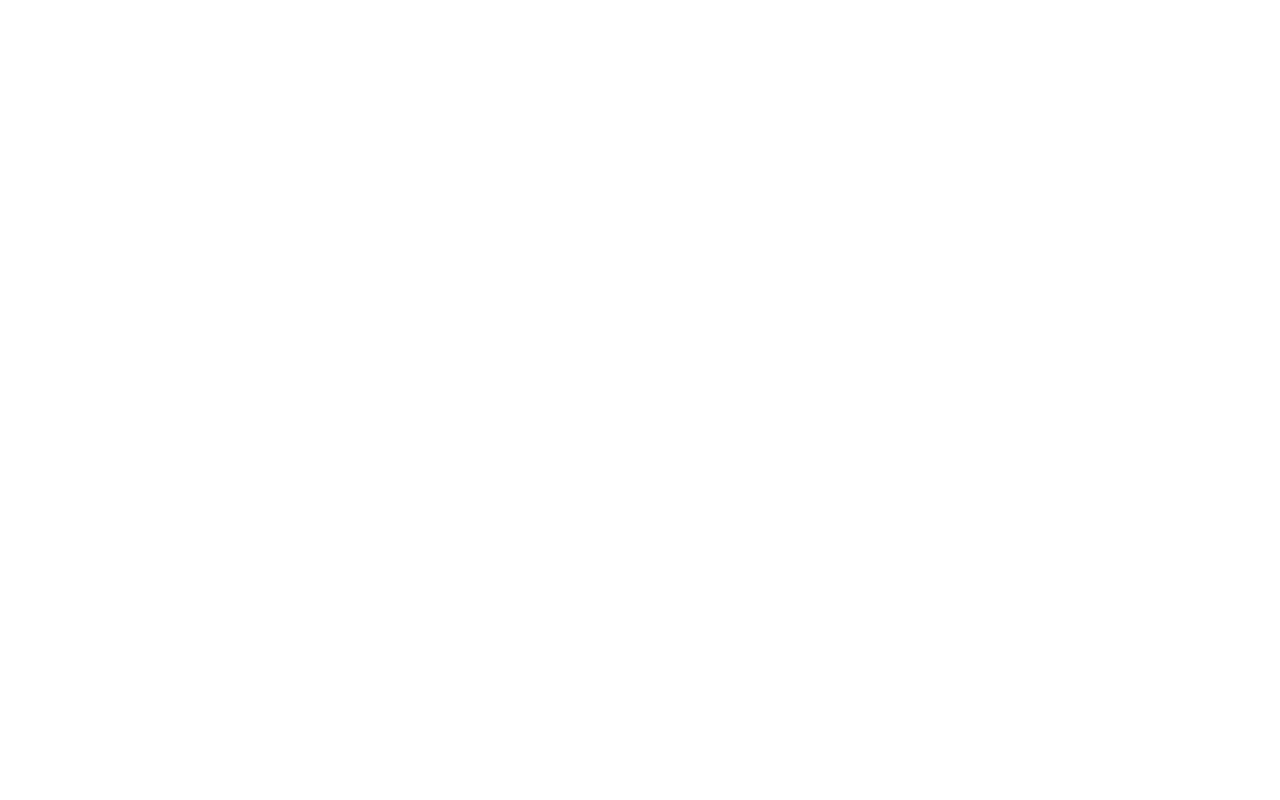
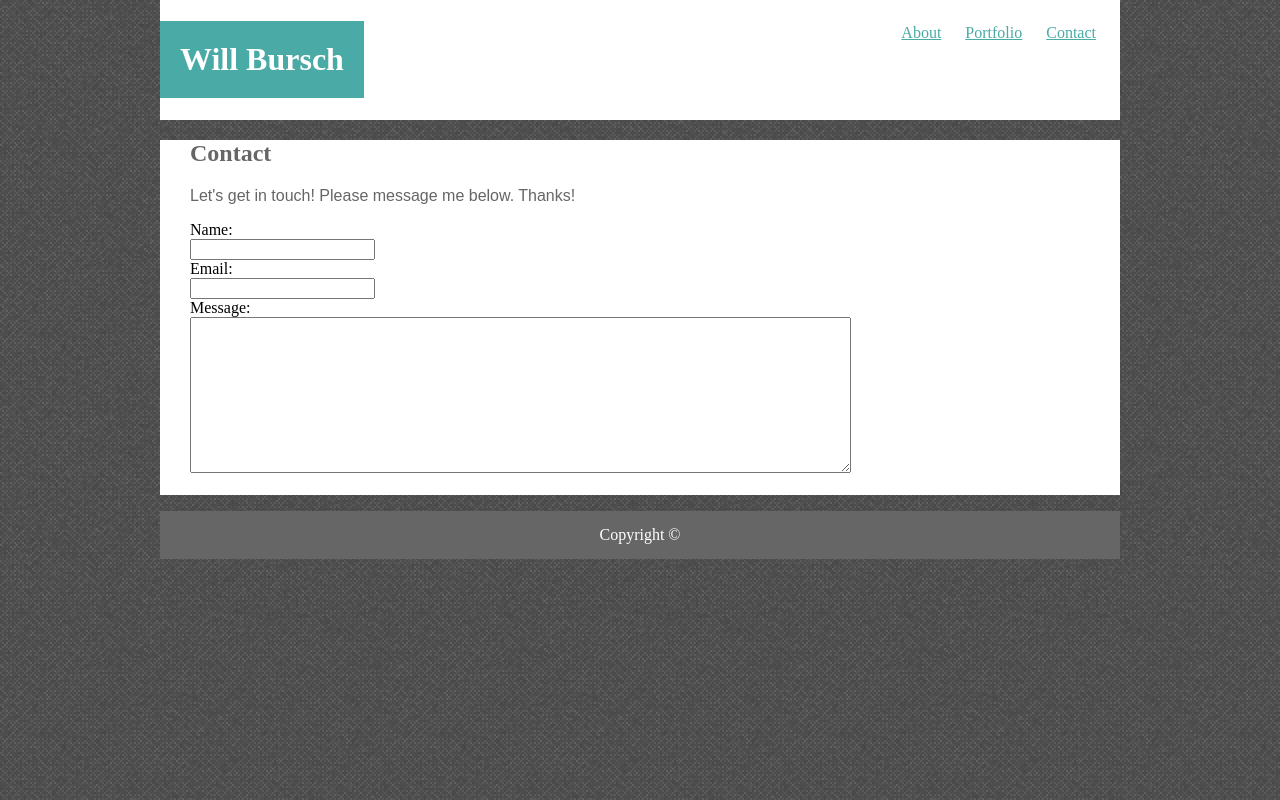
Before and after one commit to willbursch/Basic-PortfolioWB, a plain HTML site: page contact.html in a window 1280 px wide. Drawn offline with Linux system fonts and the light colour scheme.

Commit message:
Content additions Css adds

```diff
--- /dev/null
+++ b/assets/css/style.css
@@ -0,0 +1,66 @@
+
+
+body {
+    width: 960px;
+    margin: auto;
+    background-image: url("../images/tweed_@2X.png");
+
+}
+
+.content {
+    background-color: #ffffff;
+    padding-left:30px;
+}
+
+.header {
+    overflow: hidden;
+    background-color: #ffffff;
+}
+
+.header a {
+    position: relative;
+    float: right;
+    color: #4aaaa5;
+    background-color: #ffffff;
+    border-color: #cccccc;
+    text-align: right;
+    padding: 12px;
+
+}
+
+h1 {
+    float: left;
+    background-color: #4aaaa5;
+    color: #ffffff;
+    text-align: center;
+    padding: 20px;
+
+}
+
+h2 {
+    color: #666666;
+}
+
+.header-right {
+    float:right;
+    padding: 12px;
+}
+
+p
+{
+    width: 75%;
+    text-align: left;
+    font-family: Arial, Helvetica, sans-serif;
+    color: #666666;
+
+}
+
+
+footer
+{
+
+    background-color: #666666;
+    color: #ffffff;
+    padding: 15px;
+    text-align: center;
+}
--- a/contact.html
+++ b/contact.html
@@ -0,0 +1,54 @@
+<!DOCTYPE html>
+<html>
+<head>
+    <meta charset="utf-8" />
+    <meta http-equiv="X-UA-Compatible" content="IE=edge">
+    <title>Will Bursch</title>
+    <meta name="viewport" content="width=device-width, initial-scale=1">
+    <link rel="stylesheet" type="text/css" media="screen" href="assets/css/style.css" />
+
+</head>
+<body>
+    <div class="header">
+        <h1>Will Bursch</h1>
+
+       <div class="header-right">
+            <a href="contact.html">Contact</a>
+            <a href="portfolio.html">Portfolio</a>
+            <a class="about" href="index.html">About</a>
+       </div>
+    </div>
+
+    <div class="content">
+
+    <h2>Contact</h2>
+    <p>
+        Let's get in touch! Please message me below. Thanks!
+    </p>
+
+    <Form>
+        Name:<br>
+        <input type="text" name="name"><br>
+        Email:<br>
+        <input type="text" name="email"><br>
+
+        <div class="messagebox">
+         Message:<br>
+
+             <textarea name="message" rows="10" cols="80"></textarea>
+             <br><br>
+        </div>
+
+
+
+
+    </Form>
+
+    </p>
+</div>
+
+<footer>Copyright &copy;</footer>
+
+
+</body>
+</html>
```
Also changed, not shown: index.html (+42 -4 lines), portfolio.html (+27 -0 lines), assests/css/style.css (deleted), assets/images/HeadshotLR_WillBursch.jpg (renamed from assests/images/HeadshotLR_WillBursch.jpg), assets/images/Nelson Wedding.jpg (renamed from assests/images/Nelson Wedding.jpg), assets/images/tweed_@2X.png (added), 2 other files.
